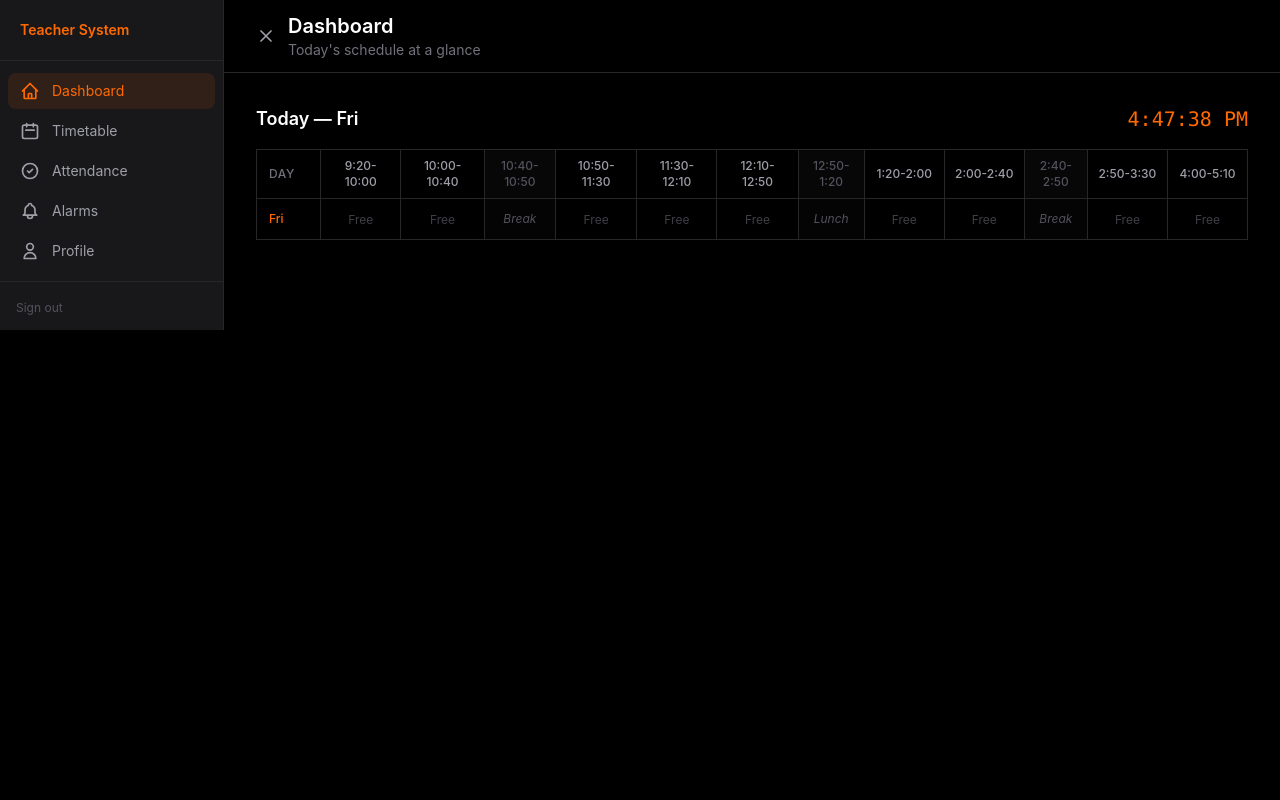
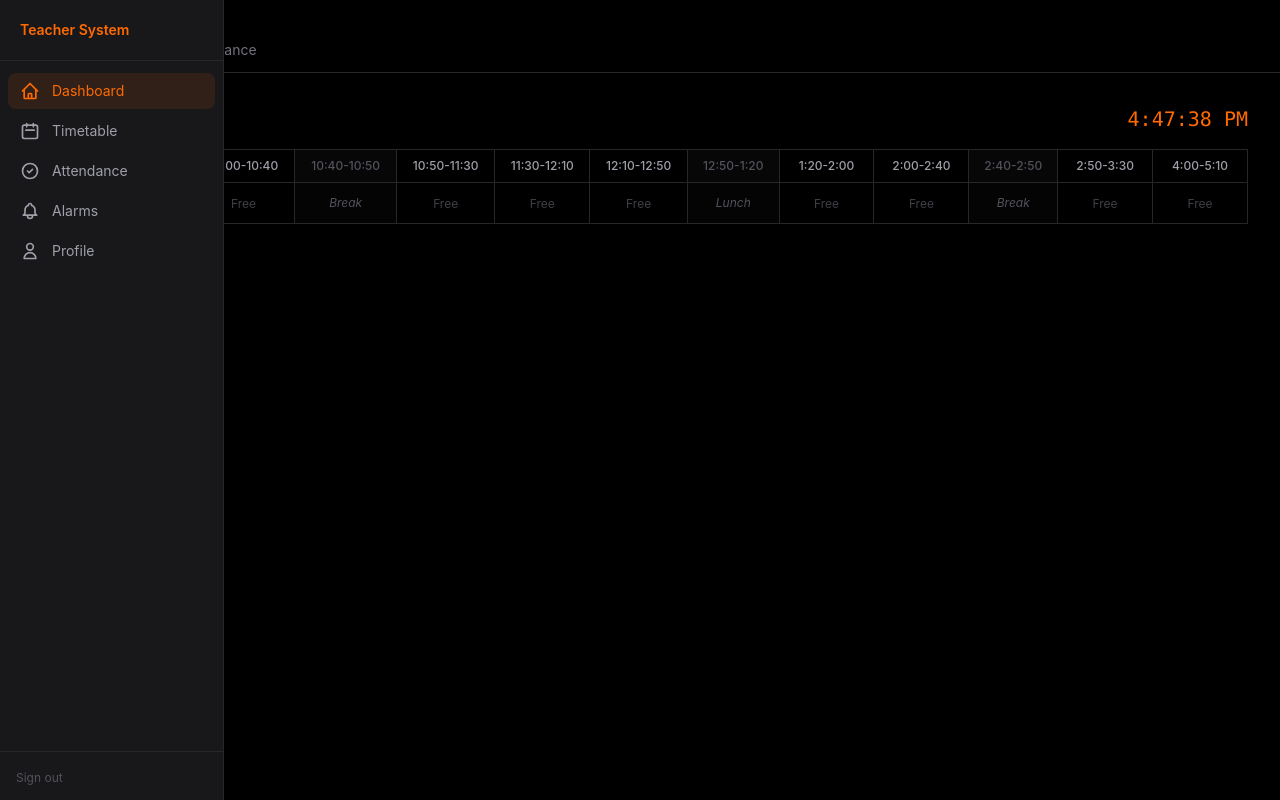
Before and after one commit to CRACKnGUY/teacher-alarm-system, a Next.js app: page /dashboard in a window 1280 px wide. Built offline with nearby package versions, Linux system fonts and the light colour scheme; no server answers; the database is empty.

Commit message:
Sidebar always fixed so content fills full width when hidden

```diff
--- a/src/components/Sidebar.tsx
+++ b/src/components/Sidebar.tsx
@@ -84,8 +84,8 @@ export default function Sidebar({ open, onClose }: SidebarProps) {
       )}
 
       <aside
-        className={`fixed md:relative z-50 md:z-auto w-56 bg-zinc-900 text-white flex flex-col shrink-0 border-r border-zinc-800 h-full transition-transform duration-200 ${
-          open ? 'translate-x-0' : '-translate-x-full md:-translate-x-full'
+        className={`fixed inset-y-0 left-0 z-50 w-56 bg-zinc-900 text-white flex flex-col border-r border-zinc-800 transition-transform duration-200 ${
+          open ? 'translate-x-0' : '-translate-x-full'
         }`}
       >
         <div className="px-5 py-5 border-b border-zinc-800">
```
